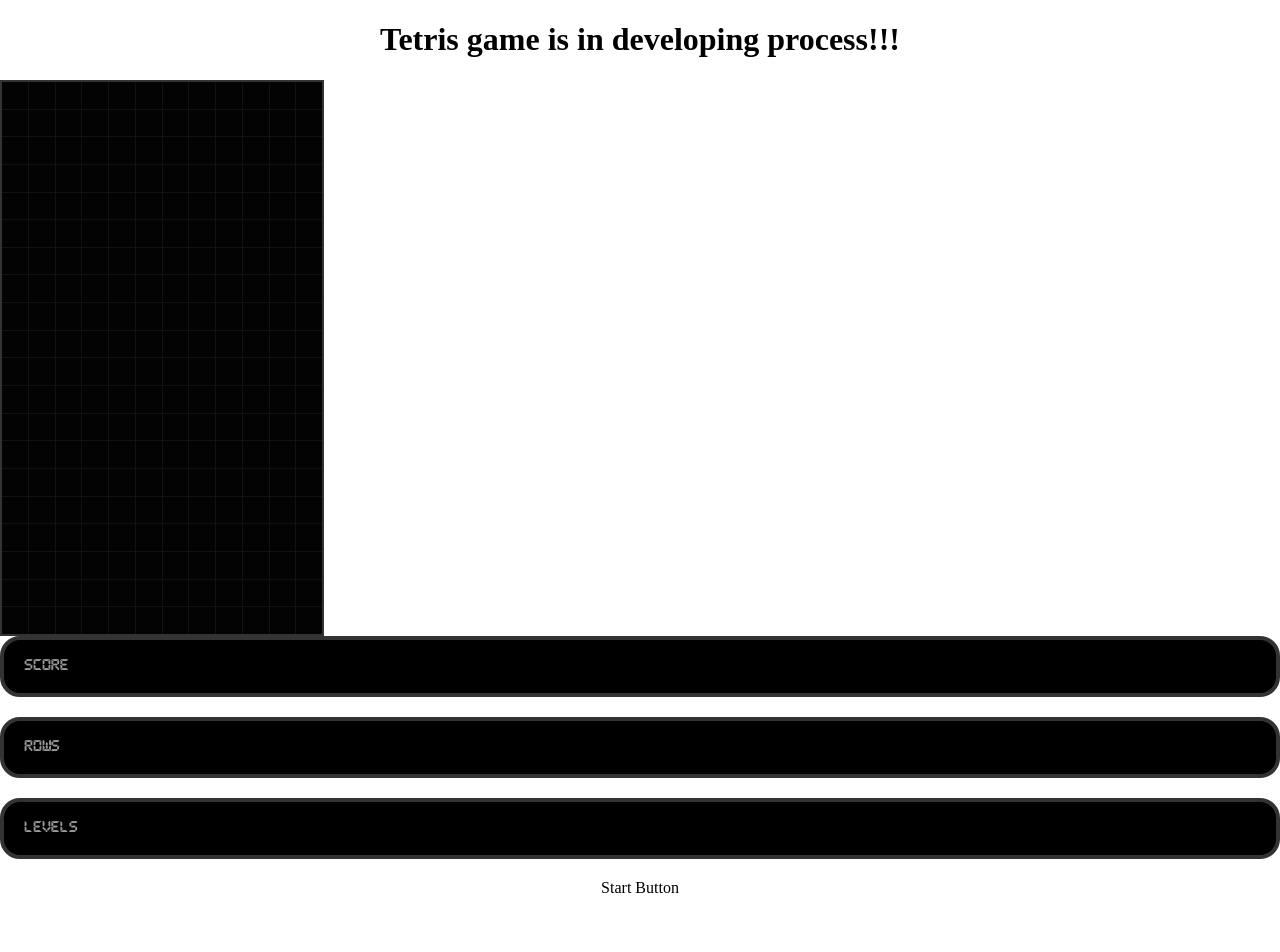
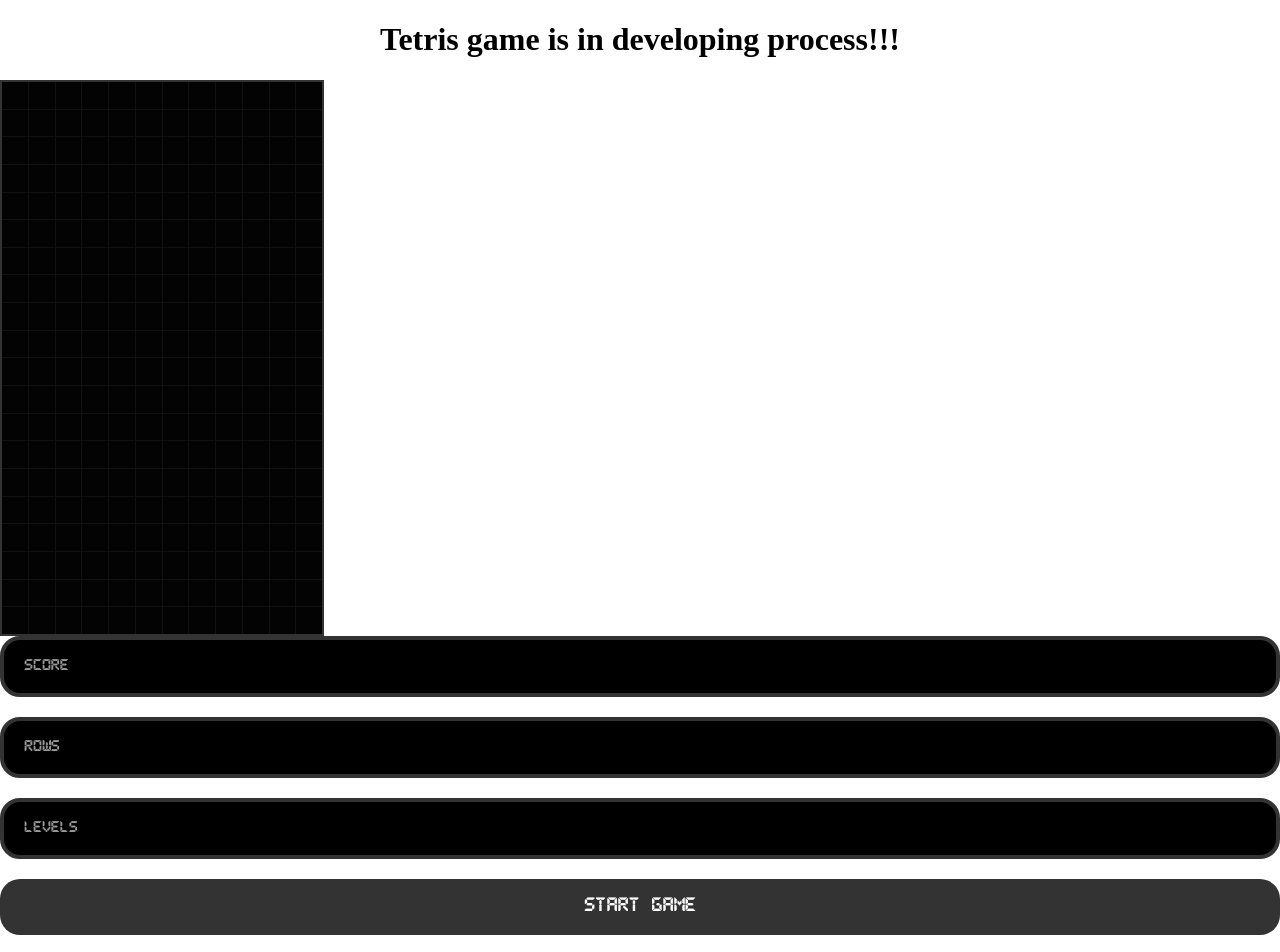
Before and after one commit to mohamedsgap/react-tetris-game, a React (Create React App) app: page / in a window 1280 px wide. Shown: the top 952 px of the page. Before the commit the page ends 897 px from the top, so only its background shows below. Built offline with nearby package versions, Linux system fonts and the light colour scheme.

Commit message:
Update Start button with style

```diff
--- a/src/components/StartBtn.js
+++ b/src/components/StartBtn.js
@@ -1,13 +1,10 @@
-import React from 'react'
 
 
+import React from 'react';
+import { StartBtnStyling } from './StartBtnStyling';
 
-const StartBtn = ({callback}) => {
-    return (
-    <div>
-        Start Button
-    </div>
-    )
-}
+const StartBtn = ({ callback }) => (
+  <StartBtnStyling onClick={callback}>Start Game</StartBtnStyling>
+)
 
-export  default StartBtn;
+export default StartBtn;
--- /dev/null
+++ b/src/components/StartBtnStyling.js
@@ -0,0 +1,17 @@
+import styled from 'styled-components';
+
+export const StartBtnStyling = styled.button`
+  box-sizing: border-box;
+  margin: 0 0 20px 0;
+  padding: 20px;
+  min-height: 30px;
+  width: 100%;
+  border-radius: 20px;
+  border: none;
+  color: white;
+  background: #333;
+  font-family: Pixel, Arial, Helvetica, sans-serif;
+  font-size: 1rem;
+  outline: none;
+  cursor: pointer;
+`
```
